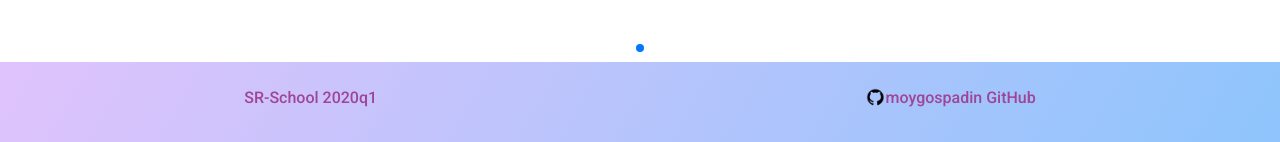
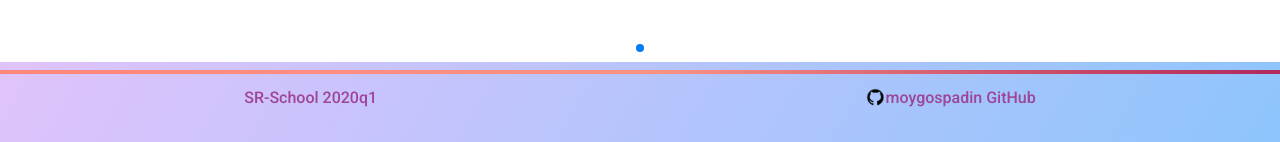
Before and after one commit to moygospadin/MovieSearch, a website built with webpack: page movie/index.html in a window 1280 px wide. Shown: the part 726-868 px from the top of the page. Built offline with nearby package versions, Linux system fonts and the light colour scheme; what rss-virtual-keyboard would draw is missing.

Commit message:
feat: add foter-border

```diff
--- a/movie/index.html
+++ b/movie/index.html
@@ -107,6 +107,7 @@
             </a>
 
         </footer>
+        <div class="footer-line young-passion-gradient fixed-bottom"></div>
     </div>
     <script src="https://unpkg.com/swiper/js/swiper.js"></script>
     <script src="https://unpkg.com/swiper/js/swiper.min.js"></script>
```
